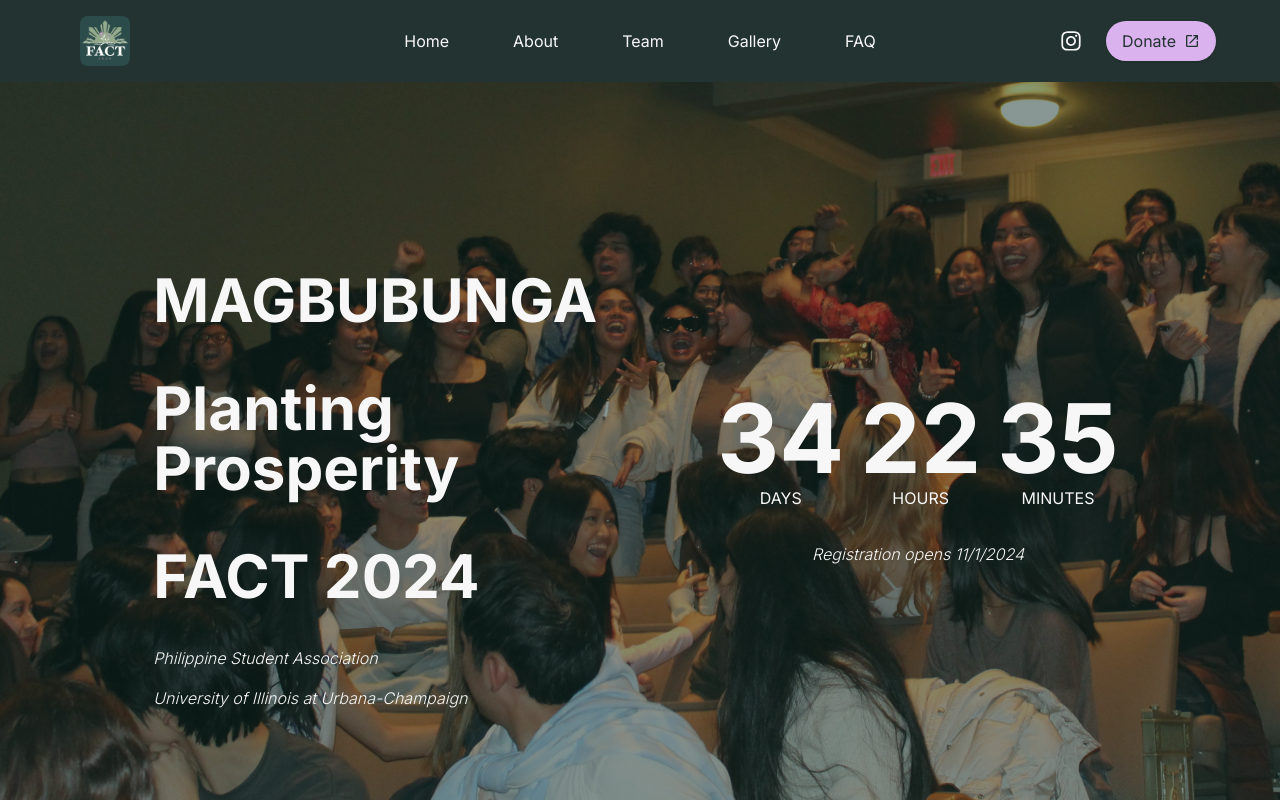
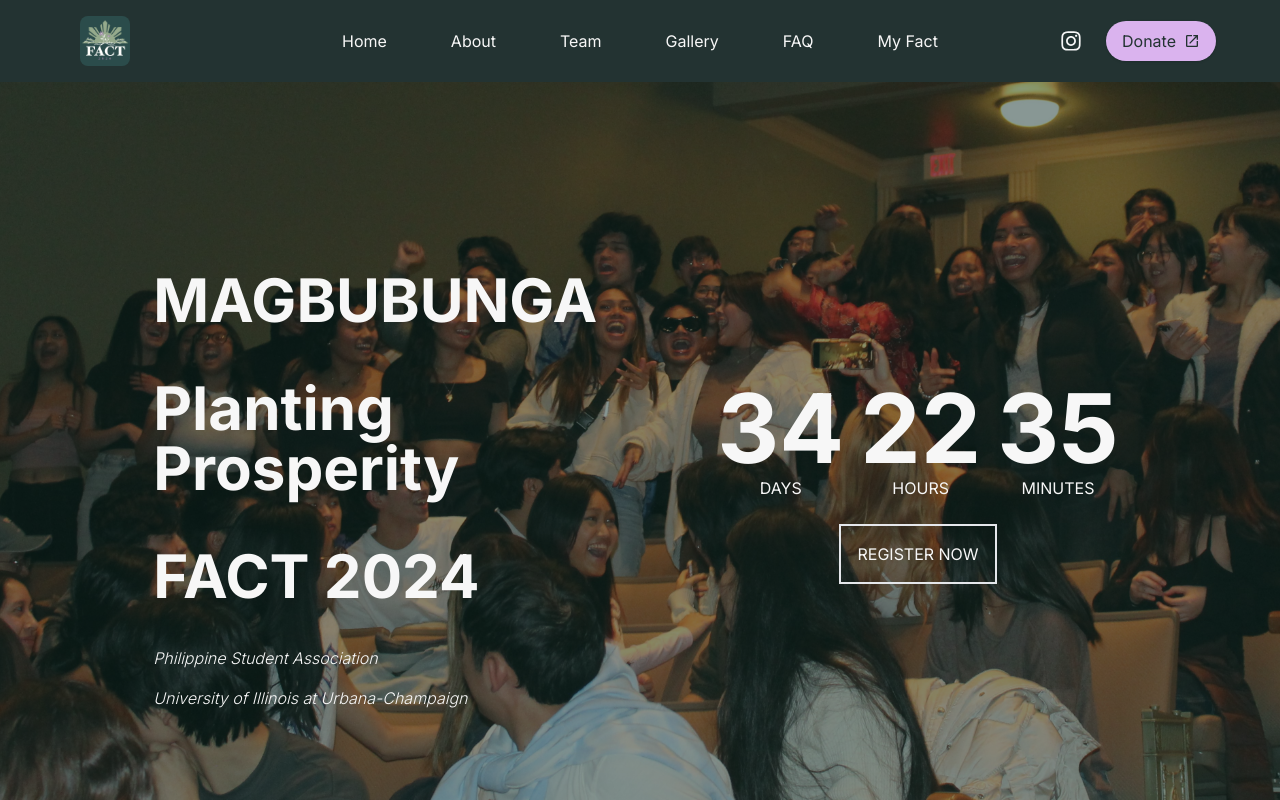
Before and after one commit to filipinx-americans-coming-together/fact-website-frontend, a Next.js app: page / in a window 1280 px wide. Shown: the top 800 px of the page. Built offline with nearby package versions, Linux system fonts and the light colour scheme; no server answers.

Commit message:
added registration to navbar and homepage

```diff
--- a/src/app/page.tsx
+++ b/src/app/page.tsx
@@ -6,6 +6,7 @@ import Navbar from "@/components/navigation/Navbar";
 import Footer from "@/components/formatting/PageFooter";
 import NotificationsManager from "@/components/ui/NotificationManager";
 import { useNotifications } from "@/hooks/api/useNotifications";
+import LinkButton from "@/components/ui/LinkButton";
 
 const BACKGROUND_URL = "/welcome-ceremony.jpg";
 const BACKGROUND_ALT = "FACT 2023 Welcome Ceremony";
@@ -49,13 +50,13 @@ export default function Home() {
                             date={new Date("December 6, 2024 19:00:00")}
                         />
                         <br />
-                        <p className="italic font-light my-2">
+                        {/* <p className="italic font-light my-2">
                             Registration opens 11/1/2024
-                        </p>
-                        {/* <LinkButton
+                        </p> */}
+                        <LinkButton
                             text="REGISTER NOW"
                             url="/my-fact/register"
-                        /> */}
+                        />
                     </div>
                 </div>
             </BackgroundImage>
--- a/src/components/navigation/Navbar.tsx
+++ b/src/components/navigation/Navbar.tsx
@@ -24,6 +24,7 @@ const NAV_LINKS = [
     { text: "Gallery", path: "/gallery" },
     // { text: "Workshops", path: "/workshops" },
     { text: "FAQ", path: "/faq" },
+    { text: "My Fact", path: "/my-fact/register"}
 ];
 
 const FACT_LOGO_SRC = "/fact-2024-logo.png";
--- a/src/middleware.ts
+++ b/src/middleware.ts
@@ -8,7 +8,7 @@ import { ResponseData } from "./util/types";
 
 export async function middleware(request: NextRequest) {
     // TODO REMOVE ONCE BACKEND IS UP
-    return NextResponse.error();
+    // return NextResponse.error();
     // return;
 
     // get flags
@@ -46,6 +46,6 @@ export const config = {
     matcher: [
         "/my-fact/:path*",
         "/workshops/:path*",
-        "/facilitators/:path*",
+        // "/facilitators/:path*",
     ],
 };
```
